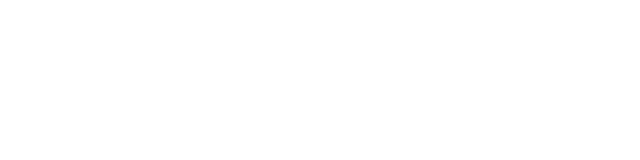
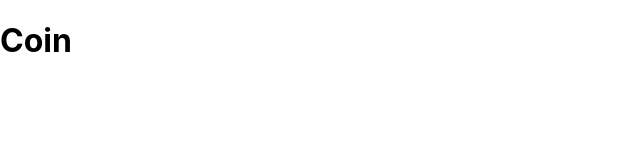
Before and after one commit to nikospapcom/crypto-prices, a React (Create React App) app: page /coin/1 in a window 1280 px wide. Before the commit this address had no page. Shown: the top 160 px of the page, without its empty margins (0-640 px from the left). Built offline with nearby package versions, Linux system fonts and the light colour scheme.

Commit message:
create Coin route

```diff
--- a/src/App.tsx
+++ b/src/App.tsx
@@ -1,11 +1,13 @@
 import { BrowserRouter as Router, Routes, Route } from 'react-router-dom';
 import Home from './pages/Home';
+import Coin from './pages/Coin';
 
 function App() {
   return (
     <Router>
       <Routes>
         <Route path="/" element={<Home />}></Route>
+        <Route path="/coin/:id" element={<Coin />}></Route>
       </Routes>
     </Router>
   );
--- /dev/null
+++ b/src/pages/Coin.tsx
@@ -0,0 +1,12 @@
+
+function Coin() {
+
+  return (
+    <div className="header">
+      <h1>Coin</h1>
+
+    </div>
+  );
+}
+
+export default Coin;
--- a/src/pages/Home.tsx
+++ b/src/pages/Home.tsx
@@ -1,4 +1,5 @@
 import { useState, useEffect } from 'react';
+import { Link } from 'react-router-dom';
 
 function Home() {
   const [coins, setCoins] = useState<any>([]);
@@ -14,16 +15,14 @@ function Home() {
   };
 
   useEffect(() => {
-
     fetchData();
   }, []);
-
 
   return (
     <div className="header">
       <h1>Home</h1>
       {isLoading ? 'Loading' : (coins.map((item: any) => (
-        <div key={item.id}>{item.id}</div>
+        <div key={item.id}><Link to={`/coin/${item.id}`}>{item.id}</Link></div>
       )))}
     </div>
   );
```
